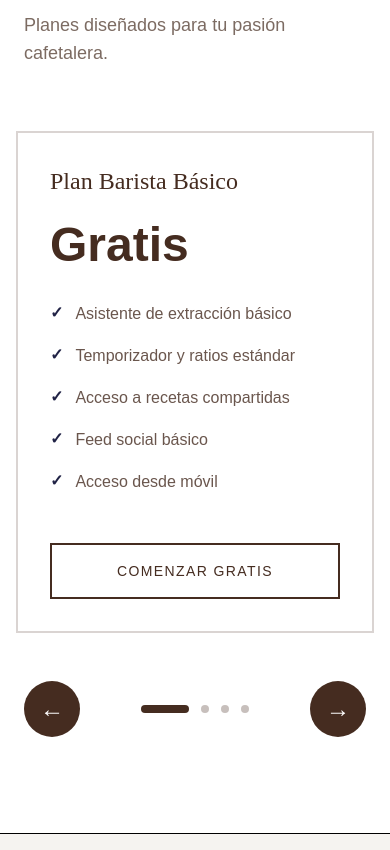
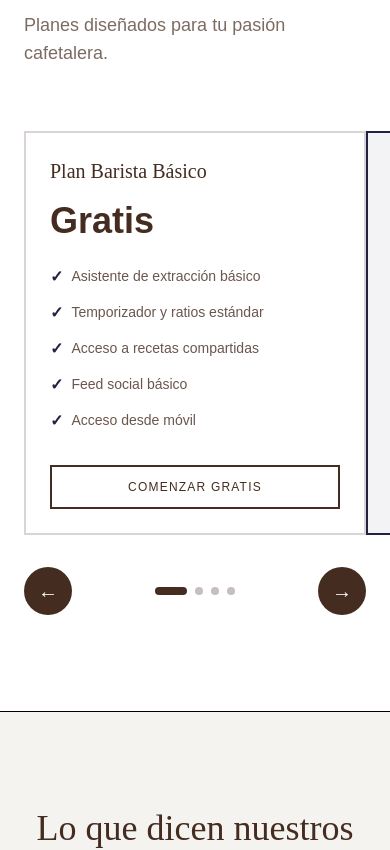
Before and after one commit to upc-pre-202520-1ACC0238-2005-mira/landing-page, a React (Vite) app: page / in a window 390 px wide. Shown: the part 5320-6170 px from the top of the page. Built offline with nearby package versions, Linux system fonts and the light colour scheme; a web font is replaced by a local one.

Commit message:
feat(PricingSection): implement infinite carousel functionality and enhance layout with responsive adjustments

```diff
--- a/src/components/Footer.tsx
+++ b/src/components/Footer.tsx
@@ -4,7 +4,7 @@ export default function Footer() {
       {/* Large Logo Section */}
       <div className="py-20 lg:py-32 overflow-hidden">
         <div className="w-full px-6 lg:px-12">
-          <h2 className="font-bold text-[8rem] sm:text-[12rem] lg:text-[18rem] xl:text-[24rem] text-white leading-[0.85] tracking-tighter w-full text-center">
+          <h2 className="font-bold text-[4rem] sm:text-[8rem] md:text-[12rem] lg:text-[18rem] xl:text-[24rem] text-white leading-[0.85] tracking-tighter w-full text-center break-words">
             XANTINA
           </h2>
         </div>
--- a/src/components/PricingSection.tsx
+++ b/src/components/PricingSection.tsx
@@ -1,7 +1,8 @@
-import { useState } from 'react';
+import { useState, useEffect } from 'react';
 
 export default function PricingSection() {
   const [currentSlide, setCurrentSlide] = useState(0);
+  const [isTransitioning, setIsTransitioning] = useState(true);
 
   const plans = [
     {
@@ -66,13 +67,33 @@ export default function PricingSection() {
     }
   ];
 
+  // Para carrusel infinito, duplicamos los planes
+  const infinitePlans = [...plans, ...plans, ...plans];
+
   const nextSlide = () => {
-    setCurrentSlide((prev) => (prev + 1) % plans.length);
+    setIsTransitioning(true);
+    setCurrentSlide((prev) => prev + 1);
   };
 
   const prevSlide = () => {
-    setCurrentSlide((prev) => (prev - 1 + plans.length) % plans.length);
+    setIsTransitioning(true);
+    setCurrentSlide((prev) => prev - 1);
   };
+
+  // Reset infinito
+  useEffect(() => {
+    if (currentSlide === plans.length * 2) {
+      setTimeout(() => {
+        setIsTransitioning(false);
+        setCurrentSlide(plans.length);
+      }, 700);
+    } else if (currentSlide === plans.length - 1) {
+      setTimeout(() => {
+        setIsTransitioning(false);
+        setCurrentSlide(plans.length * 2 - 1);
+      }, 700);
+    }
+  }, [currentSlide, plans.length]);
 
   return (
     <section id="planes" className="bg-white border-t border-black">
@@ -89,39 +110,41 @@ export default function PricingSection() {
 
         {/* Carrusel */}
         <div className="relative">
-          <div className="overflow-hidden">
+          <div className="overflow-hidden px-6 lg:px-0">
             <div
-              className="flex transition-transform duration-700 ease-out"
-              style={{ transform: `translateX(-${currentSlide * 33.333}%)` }}
+              className={`flex ${isTransitioning ? 'transition-transform duration-700 ease-out' : ''}`}
+              style={{
+                transform: `translateX(calc(-${currentSlide * 100}% / 3))`
+              }}
             >
-              {plans.map((plan, index) => (
+              {infinitePlans.map((plan, index) => (
                 <div
-                  key={plan.id}
-                  className="w-full md:w-1/2 lg:w-1/3 flex-shrink-0 px-4 lg:px-6"
+                  key={`${plan.id}-${index}`}
+                  className="w-full md:w-1/2 lg:w-1/3 flex-shrink-0 px-0 md:px-4 lg:px-6"
                 >
-                  <div className={`h-full p-8 lg:p-10 border-2 transition-all duration-300 ${
+                  <div className={`h-full p-6 md:p-8 lg:p-10 border-2 transition-all duration-300 mx-auto max-w-md md:max-w-none ${
                     plan.featured
                       ? 'border-[#202245] bg-[#202245]/5'
                       : 'border-[#452C20]/20 bg-white'
                   }`}>
-                    <h3 className="font-serif text-2xl lg:text-3xl text-[#452C20] mb-6">
+                    <h3 className="font-serif text-xl md:text-2xl lg:text-3xl text-[#452C20] mb-4 md:mb-6">
                       {plan.name}
                     </h3>
-                    <div className="mb-8">
-                      <span className="text-5xl lg:text-6xl font-bold text-[#452C20]">{plan.price}</span>
+                    <div className="mb-6 md:mb-8">
+                      <span className="text-4xl md:text-5xl lg:text-6xl font-bold text-[#452C20]">{plan.price}</span>
                       {plan.priceDetail && (
-                        <span className="text-lg text-[#452C20]/60">{plan.priceDetail}</span>
+                        <span className="text-base md:text-lg text-[#452C20]/60">{plan.priceDetail}</span>
                       )}
                     </div>
-                    <ul className="space-y-4 mb-12">
+                    <ul className="space-y-3 md:space-y-4 mb-8 md:mb-12">
                       {plan.features.map((feature, idx) => (
                         <li key={idx} className="flex items-start text-[#452C20]/80">
-                          <span className="mr-3 text-[#202245] font-bold">✓</span>
-                          <span className="text-base leading-relaxed">{feature}</span>
+                          <span className="mr-2 md:mr-3 text-[#202245] font-bold flex-shrink-0">✓</span>
+                          <span className="text-sm md:text-base leading-relaxed">{feature}</span>
                         </li>
                       ))}
                     </ul>
-                    <button className={`w-full py-4 text-sm tracking-widest uppercase transition-all duration-300 ${
+                    <button className={`w-full py-3 md:py-4 text-xs md:text-sm tracking-widest uppercase transition-all duration-300 ${
                       plan.featured
                         ? 'bg-[#202245] text-white hover:bg-[#452C20]'
                         : 'border-2 border-[#452C20] text-[#452C20] hover:bg-[#452C20] hover:text-white'
@@ -135,23 +158,26 @@ export default function PricingSection() {
           </div>
 
           {/* Controles de navegación - Estilo Reseda */}
-          <div className="max-w-[1600px] mx-auto px-6 lg:px-12 mt-12 flex items-center justify-between">
+          <div className="max-w-[1600px] mx-auto px-6 lg:px-12 mt-8 md:mt-12 flex items-center justify-between">
             <button
               onClick={prevSlide}
-              className="w-14 h-14 rounded-full bg-[#452C20] text-white hover:bg-[#202245] transition-all duration-300 flex items-center justify-center text-2xl"
+              className="w-12 h-12 md:w-14 md:h-14 rounded-full bg-[#452C20] text-white hover:bg-[#202245] transition-all duration-300 flex items-center justify-center text-xl md:text-2xl flex-shrink-0"
               aria-label="Anterior"
             >
               ←
             </button>
 
-            <div className="flex gap-3">
+            <div className="flex gap-2 md:gap-3 overflow-hidden mx-4">
               {plans.map((_, index) => (
                 <button
                   key={index}
-                  onClick={() => setCurrentSlide(index)}
-                  className={`h-2 rounded-full transition-all duration-300 ${
-                    index === currentSlide
-                      ? 'bg-[#452C20] w-12'
+                  onClick={() => {
+                    setIsTransitioning(true);
+                    setCurrentSlide(plans.length + index);
+                  }}
+                  className={`h-2 rounded-full transition-all duration-300 flex-shrink-0 ${
+                    (currentSlide % plans.length) === index
+                      ? 'bg-[#452C20] w-8 md:w-12'
                       : 'bg-[#452C20]/30 w-2 hover:bg-[#452C20]/50'
                   }`}
                   aria-label={`Ir a plan ${index + 1}`}
@@ -161,7 +187,7 @@ export default function PricingSection() {
 
             <button
               onClick={nextSlide}
-              className="w-14 h-14 rounded-full bg-[#452C20] text-white hover:bg-[#202245] transition-all duration-300 flex items-center justify-center text-2xl"
+              className="w-12 h-12 md:w-14 md:h-14 rounded-full bg-[#452C20] text-white hover:bg-[#202245] transition-all duration-300 flex items-center justify-center text-xl md:text-2xl flex-shrink-0"
               aria-label="Siguiente"
             >
               →
```
